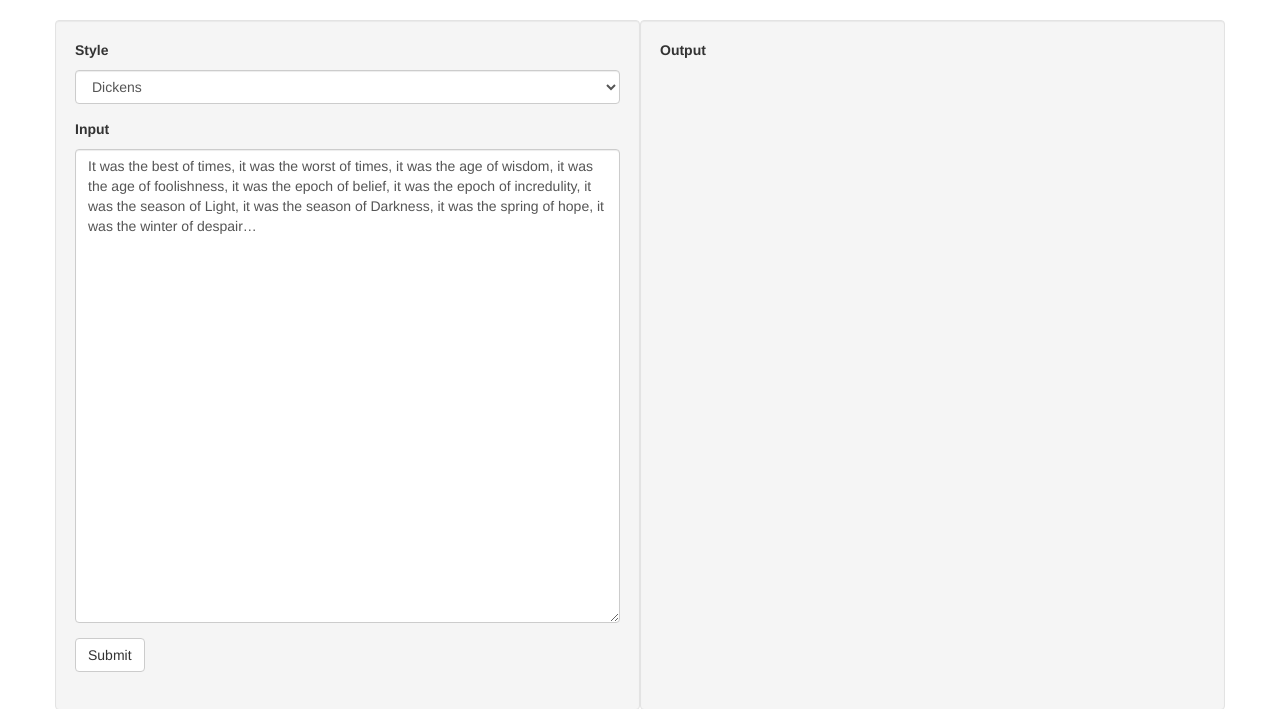
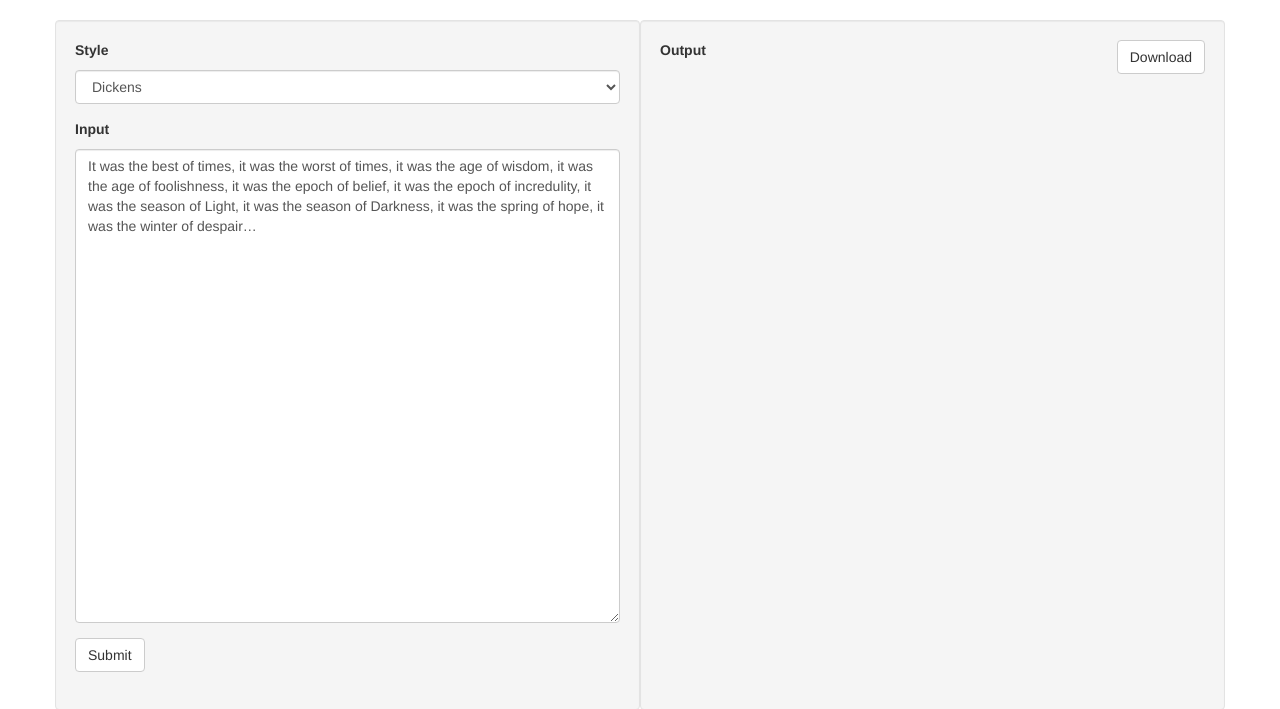
Before and after one commit to alexgerstein/hemingway-web, a Flask app: page / in a window 1280 px wide. Shown: the part 52-761 px from the top of the page. Run offline with Flask 2, Linux system fonts and the light colour scheme; some libraries are stand-ins or nearby versions.

Commit message:
Add download button.

```diff
--- a/app/static/js/translate.js
+++ b/app/static/js/translate.js
@@ -14,6 +14,13 @@ function getWidthPercentage(selector) {
 
 function set_default_text(e) {
 	$("#input_text").val(window[e.target.value.toUpperCase()]);
+}
+
+function download() {
+  var pom = document.createElement('a');
+  pom.setAttribute('href', 'data:text/plain;charset=utf-8,' + encodeURIComponent($("#output").text()));
+  pom.setAttribute('download', "output.txt");
+  pom.click();
 }
 
 function translate() {
--- a/app/templates/index.html
+++ b/app/templates/index.html
@@ -12,6 +12,7 @@
 		</div>
 		<div class="well col-md-6">
 			<label>Output</label>
+			<button type="button" class="btn btn-default pull-right" onclick="download()">Download</button>
 			<p id="loading">
 				<div class="progress">
 					<div class="progress-bar progress-bar-striped active" role="progressbar" style="width: 0%">
```
